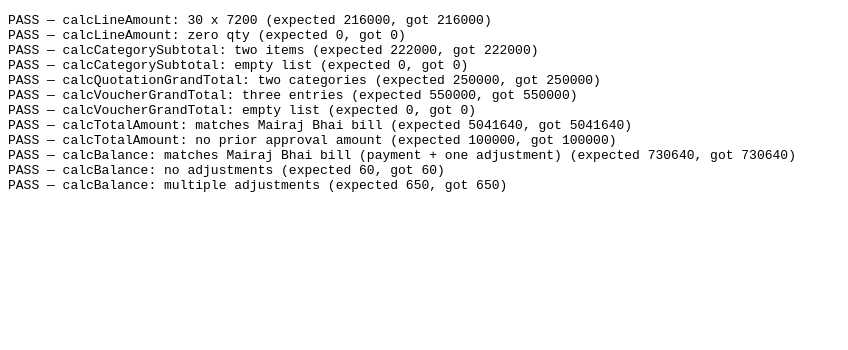
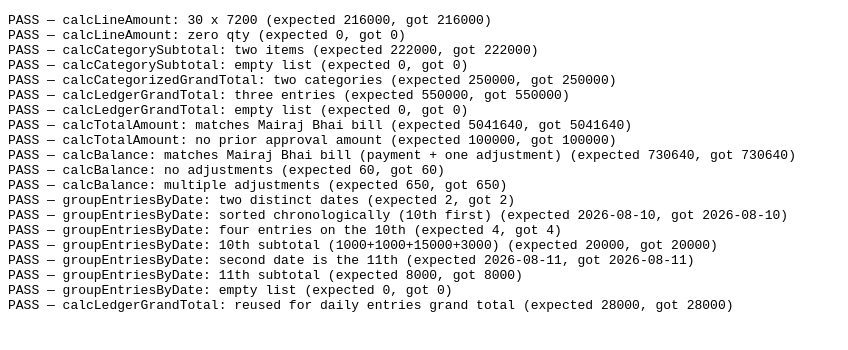
Before and after one commit to Affan-dev7/adorners-billing, a website: page calculations.test.html in a window 1280 px wide. Shown: the whole page, without its empty margins (0-848 px from the left). Drawn offline with Linux system fonts and the light colour scheme.

Commit message:
test: add groupEntriesByDate, fix drifted names in calculations.js
calculations.js still had the pre-refactor names (calcQuotationGrandTotal,
calcVoucherGrandTotal) while the inlined app copy had already been renamed
to calcCategorizedGrandTotal/calcLedgerGrandTotal — fixed the drift.
groupEntriesByDate is new: groups flat ledger-style entries by date,
sorted chronologically with a subtotal per day, for the upcoming Daily
Expense Tracker document type.

```diff
--- a/calculations.js
+++ b/calculations.js
@@ -9,11 +9,11 @@ function calcCategorySubtotal(items) {
   return items.reduce((sum, item) => sum + calcLineAmount(item.qty, item.rate), 0);
 }
 
-function calcQuotationGrandTotal(categories) {
+function calcCategorizedGrandTotal(categories) {
   return categories.reduce((sum, cat) => sum + calcCategorySubtotal(cat.items), 0);
 }
 
-function calcVoucherGrandTotal(entries) {
+function calcLedgerGrandTotal(entries) {
   return entries.reduce((sum, entry) => sum + entry.amount, 0);
 }
 
@@ -24,3 +24,19 @@ function calcTotalAmount(itemsTotal, quotationApprovalAmount) {
 function calcBalance(totalAmount, paymentReceived, adjustments) {
   return adjustments.reduce((balance, adj) => balance - adj.amount, totalAmount - paymentReceived);
 }
+
+// Groups flat Daily Expense Tracker entries by date, sorted chronologically,
+// each with its own subtotal — the grouping/subtotal is purely a display
+// concern, entries themselves stay a flat list for simple data entry.
+function groupEntriesByDate(entries) {
+  const byDate = {};
+  for (const entry of entries) {
+    if (!byDate[entry.date]) byDate[entry.date] = [];
+    byDate[entry.date].push(entry);
+  }
+  return Object.keys(byDate).sort().map(date => ({
+    date,
+    entries: byDate[date],
+    subtotal: calcLedgerGrandTotal(byDate[date]),
+  }));
+}
--- a/calculations.test.html
+++ b/calculations.test.html
@@ -22,20 +22,20 @@
   assertEqual(calcCategorySubtotal([]), 0, 'calcCategorySubtotal: empty list');
 
   assertEqual(
-    calcQuotationGrandTotal([
+    calcCategorizedGrandTotal([
       { items: [{ qty: 30, rate: 7200 }, { qty: 1, rate: 6000 }] },
       { items: [{ qty: 1, rate: 28000 }] }
     ]),
     250000,
-    'calcQuotationGrandTotal: two categories'
+    'calcCategorizedGrandTotal: two categories'
   );
 
   assertEqual(
-    calcVoucherGrandTotal([{ amount: 300000 }, { amount: 200000 }, { amount: 50000 }]),
+    calcLedgerGrandTotal([{ amount: 300000 }, { amount: 200000 }, { amount: 50000 }]),
     550000,
-    'calcVoucherGrandTotal: three entries'
+    'calcLedgerGrandTotal: three entries'
   );
-  assertEqual(calcVoucherGrandTotal([]), 0, 'calcVoucherGrandTotal: empty list');
+  assertEqual(calcLedgerGrandTotal([]), 0, 'calcLedgerGrandTotal: empty list');
 
   assertEqual(calcTotalAmount(1691640, 3350000), 5041640, 'calcTotalAmount: matches Mairaj Bhai bill');
   assertEqual(calcTotalAmount(100000, 0), 100000, 'calcTotalAmount: no prior approval amount');
@@ -52,6 +52,23 @@
     'calcBalance: multiple adjustments'
   );
 
+  const dailyEntries = [
+    { date: '2026-08-10', paidTo: 'Labor', detail: 'Foundation work', amount: 1000 },
+    { date: '2026-08-11', paidTo: 'Vendor', detail: 'Sand delivery', amount: 8000 },
+    { date: '2026-08-10', paidTo: 'Labor', detail: 'Afternoon top-up', amount: 1000 },
+    { date: '2026-08-10', paidTo: 'Vendor', detail: 'Cement delivery', amount: 15000 },
+    { date: '2026-08-10', paidTo: 'Plumber', detail: 'Pipe fitting', amount: 3000 },
+  ];
+  const grouped = groupEntriesByDate(dailyEntries);
+  assertEqual(grouped.length, 2, 'groupEntriesByDate: two distinct dates');
+  assertEqual(grouped[0].date, '2026-08-10', 'groupEntriesByDate: sorted chronologically (10th first)');
+  assertEqual(grouped[0].entries.length, 4, 'groupEntriesByDate: four entries on the 10th');
+  assertEqual(grouped[0].subtotal, 20000, 'groupEntriesByDate: 10th subtotal (1000+1000+15000+3000)');
+  assertEqual(grouped[1].date, '2026-08-11', 'groupEntriesByDate: second date is the 11th');
+  assertEqual(grouped[1].subtotal, 8000, 'groupEntriesByDate: 11th subtotal');
+  assertEqual(groupEntriesByDate([]).length, 0, 'groupEntriesByDate: empty list');
+  assertEqual(calcLedgerGrandTotal(dailyEntries), 28000, 'calcLedgerGrandTotal: reused for daily entries grand total');
+
   document.getElementById('output').textContent = results.join('\n');
   const failed = results.filter(r => r.startsWith('FAIL'));
   document.title = failed.length
```
